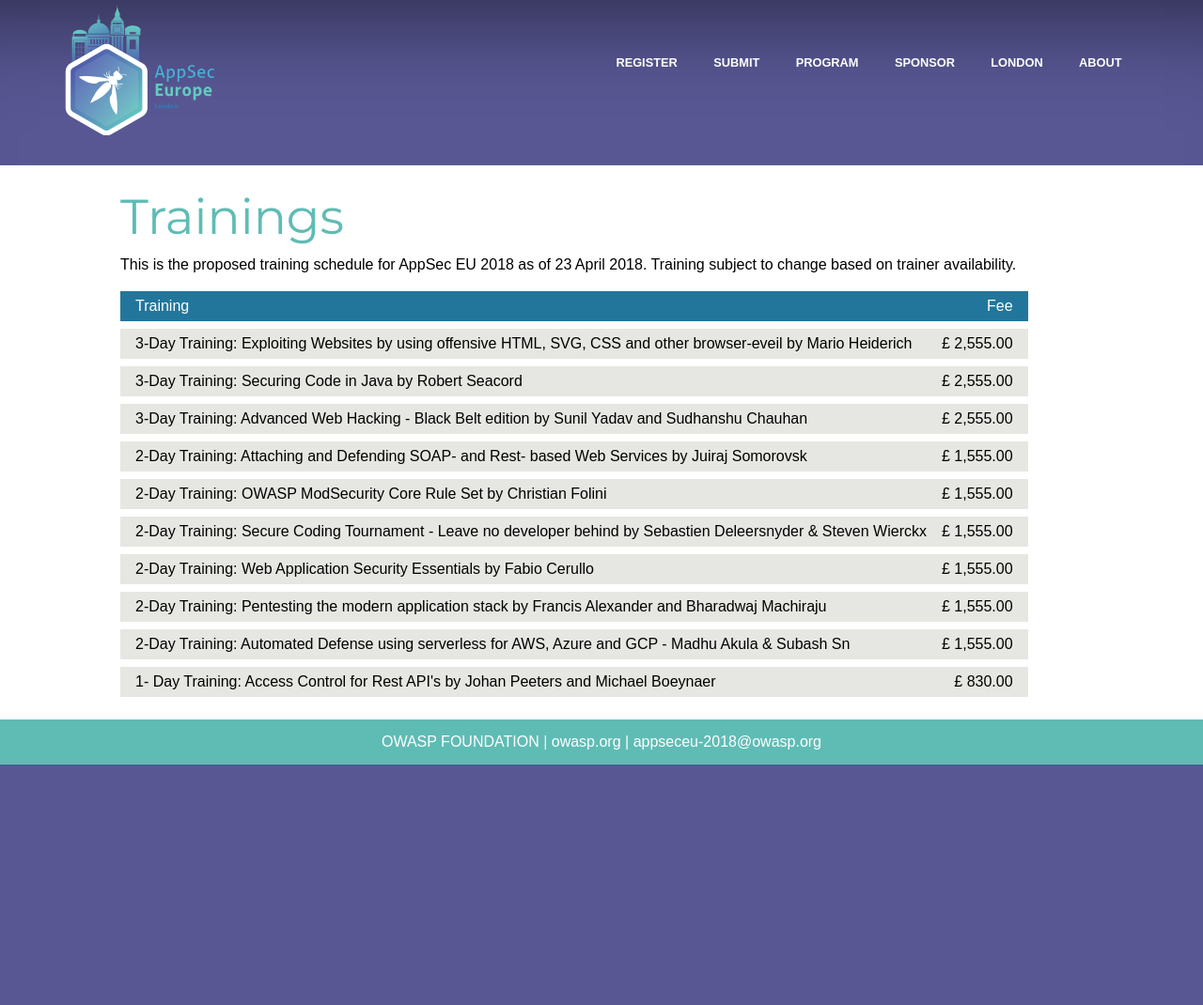
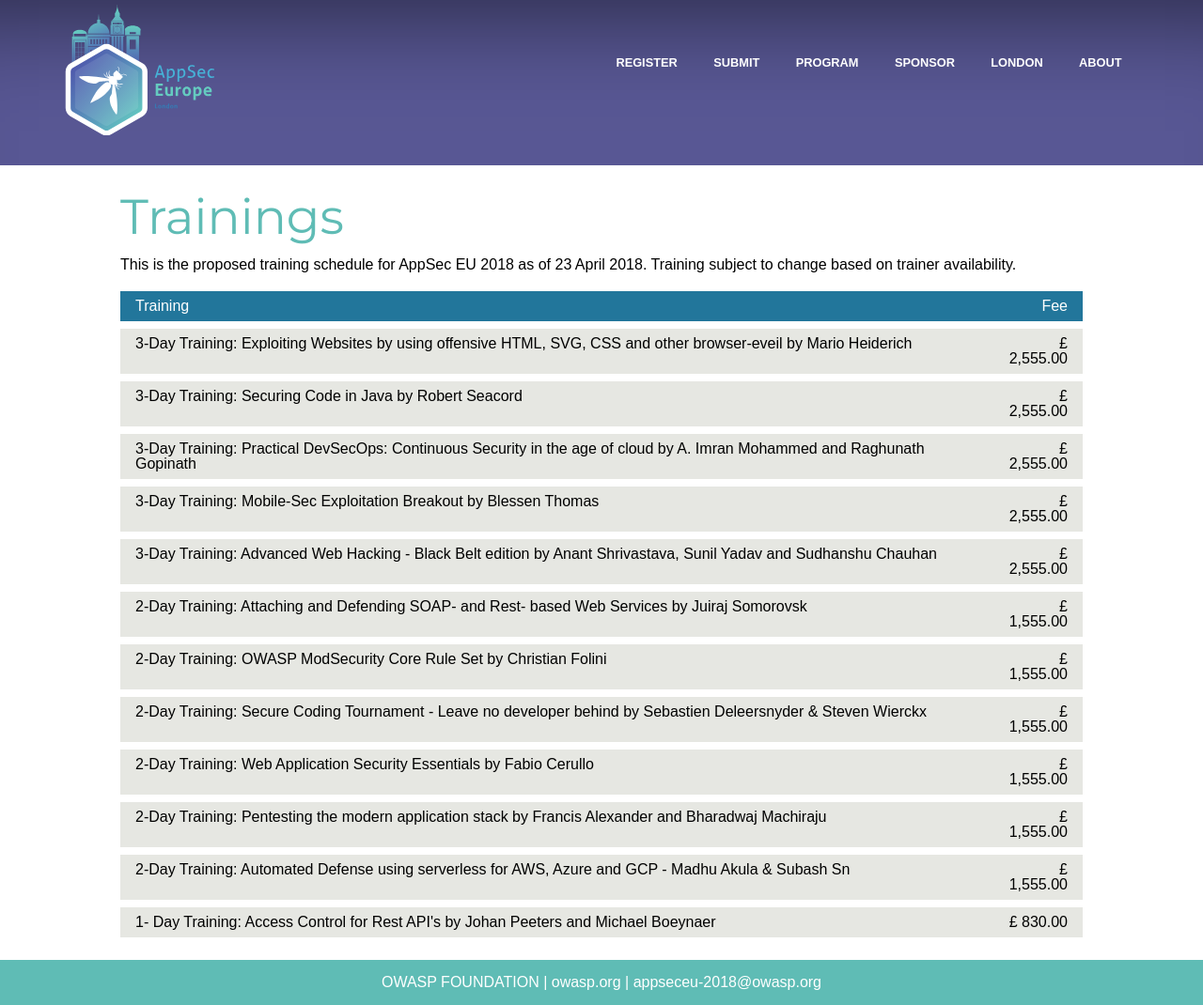
Before and after one commit to OWASP/AppSecEurope2018, a Jekyll site: the page built from program/trainings.md, in a window 1280 px wide. Shown: the whole page at 94% size. Built offline with Jekyll 4.4.1, drawn with Linux system fonts in a browser that asks for light colours; some web fonts are replaced; before the commit the page ends 900 px from its top, so only the background shows below that.

Commit message:
Fix training program

```diff
--- a/program/trainings.md
+++ b/program/trainings.md
@@ -15,7 +15,7 @@
 </thead>
 <tbody>
 <tr>
-	<td>3-Day Training:  Exploiting Websites by using offensive HTML, SVG, CSS and other browser-eveil by Mario Heiderich</td>
+	<td>3-Day Training: Exploiting Websites by using offensive HTML, SVG, CSS and other browser-eveil by Mario Heiderich</td>
 	<td>£ 2,555.00</td>
 </tr>
 <tr>
@@ -23,7 +23,15 @@
 	<td>£ 2,555.00</td>
 </tr>
 <tr>
-	<td>3-Day Training: Advanced Web Hacking - Black Belt edition by Sunil Yadav and Sudhanshu Chauhan</td>
+	<td>3-Day Training: Practical DevSecOps: Continuous Security in the age of cloud by A. Imran Mohammed and Raghunath Gopinath</td>
+	<td>£ 2,555.00</td>
+</tr>
+<tr>
+	<td>3-Day Training: Mobile-Sec Exploitation Breakout by Blessen Thomas</td>
+	<td>£ 2,555.00</td>
+</tr>
+<tr>
+	<td>3-Day Training: Advanced Web Hacking - Black Belt edition by Anant Shrivastava, Sunil Yadav and Sudhanshu Chauhan</td>
 	<td>£ 2,555.00</td>
 </tr>
 <tr>
```
